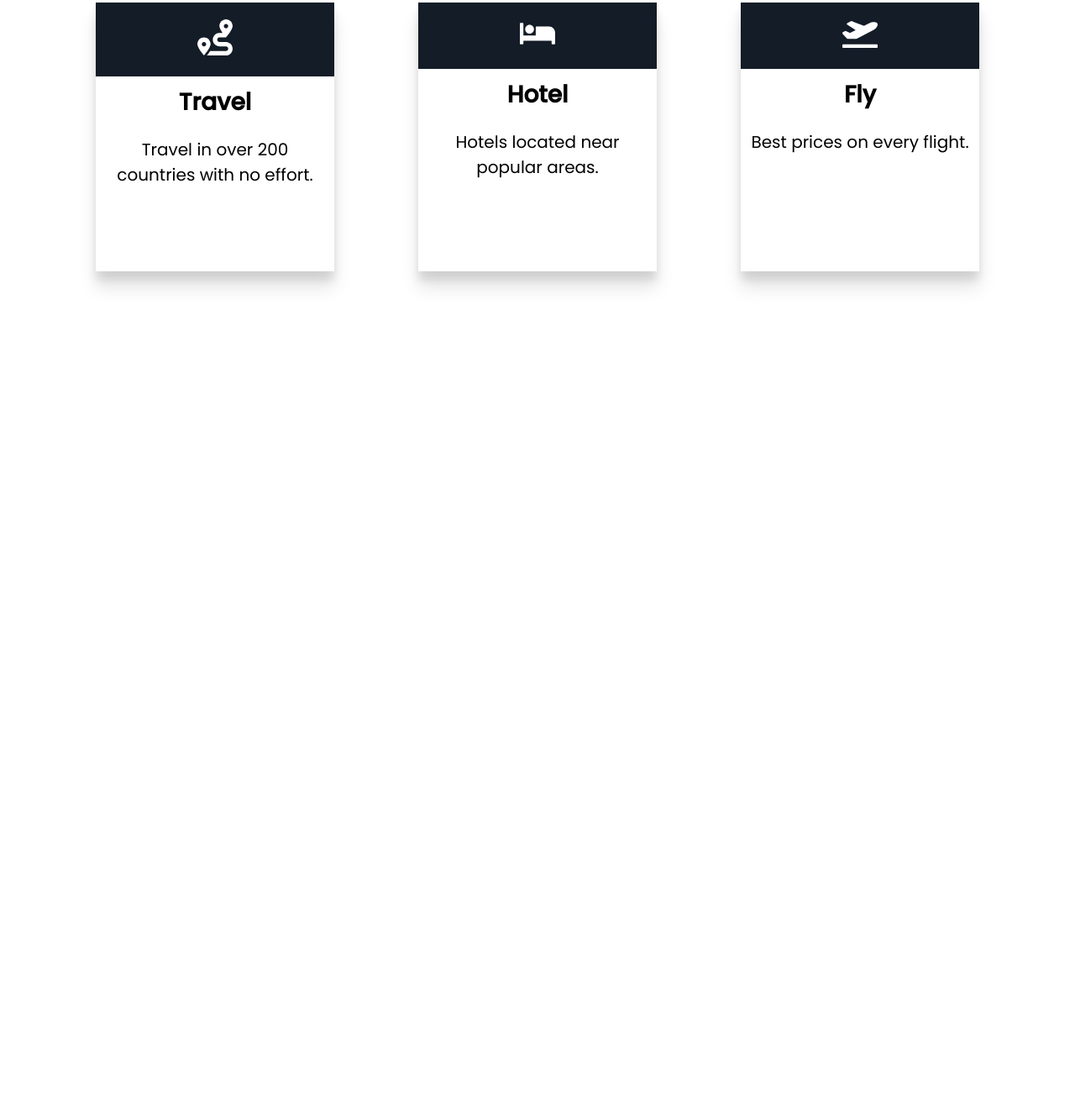
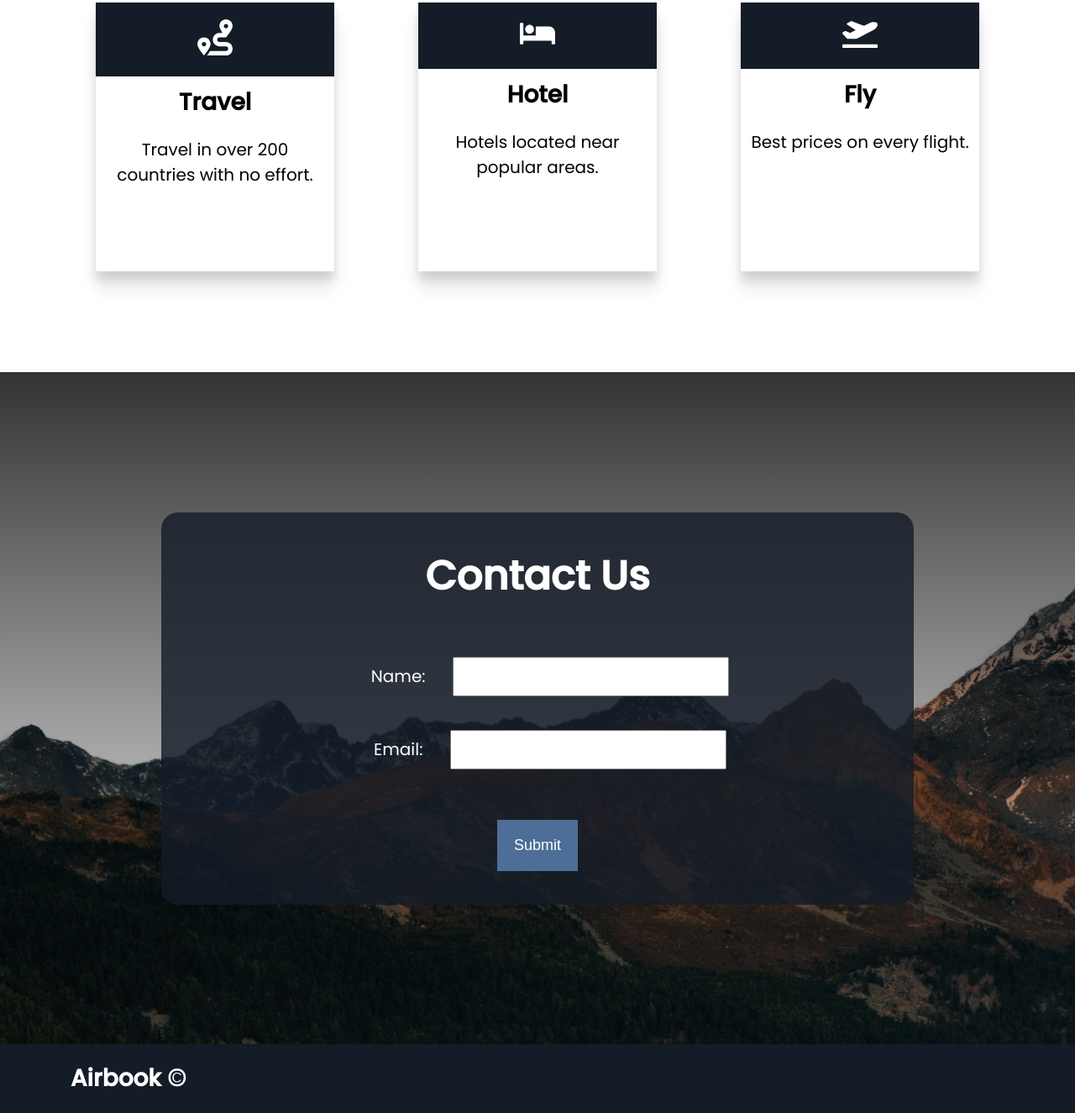
Before and after one commit to aarontorres0/airbook, a plain HTML site: page index.html in a window 1280 px wide. Shown: the part 1983-3308 px from the top of the page at 84% size. Before the commit the page ends 2426 px from the top, so only its background shows below. Drawn offline with Linux system fonts and the light colour scheme; a web font is replaced by a local one.

Commit message:
added final section and footer

```diff
--- a/index.html
+++ b/index.html
@@ -63,5 +63,28 @@
             </div>
         </div>
     </section>
+    <section id="contact">
+        <div class="form-wrapper">
+            <header class="form-head">
+                <h2>Contact Us</h2>
+            </header>
+            <form action="">
+                <div class="name-form">
+                    <label for="name">Name:</label>
+                    <input type="text" name="name" required>
+                </div>
+                <div class="email-form">
+                    <label for="email">Email:</label>
+                    <input type="email" name="email" required>
+                </div>
+                <button type="submit">Submit</button>
+            </form>
+        </div>
+    </section>
+    <footer>
+        <div class="footer-wrapper">
+            <h5>Airbook &copy;</h5>
+        </div>
+    </footer>
 </body>
 </html>
--- a/style.css
+++ b/style.css
@@ -185,6 +185,67 @@ nav ul {
   background: #131c27;
 }
 
+#contact {
+  min-height: 100vh;
+  background: linear-gradient(rgba(0, 0, 0, 0.8), transparent),
+    url(./img/contact-mountain.png);
+  background-size: cover;
+  background-repeat: no-repeat;
+  display: flex;
+  align-items: center;
+  justify-content: center;
+}
+
+.form-wrapper {
+  background: rgb(19, 28, 39, 0.8);
+  width: 70%;
+  color: white;
+  border-radius: 20px;
+  display: flex;
+  flex-direction: column;
+  text-align: center;
+  flex-wrap: wrap;
+}
+
+.form-head {
+  text-align: center;
+  padding: 4rem;
+}
+
+.name-form,
+.email-form {
+  padding: 2rem;
+  text-align: center;
+}
+
+.form-wrapper label {
+  margin: 0rem 3rem;
+}
+
+.form-wrapper button {
+  padding: 2rem;
+  margin: 4rem;
+  justify-content: center;
+}
+
+.form-wrapper input {
+  padding: 1rem 3rem;
+}
+
+footer {
+  color: white;
+  background: rgb(19, 28, 39, 1);
+}
+
+.footer-wrapper {
+  display: flex;
+  padding: 2rem;
+  width: 90%;
+  margin: auto;
+  align-items: center;
+  min-height: 10vh;
+}
+
 /* Media Query */
 @media screen and (max-width: 932px) {
   html {
```
